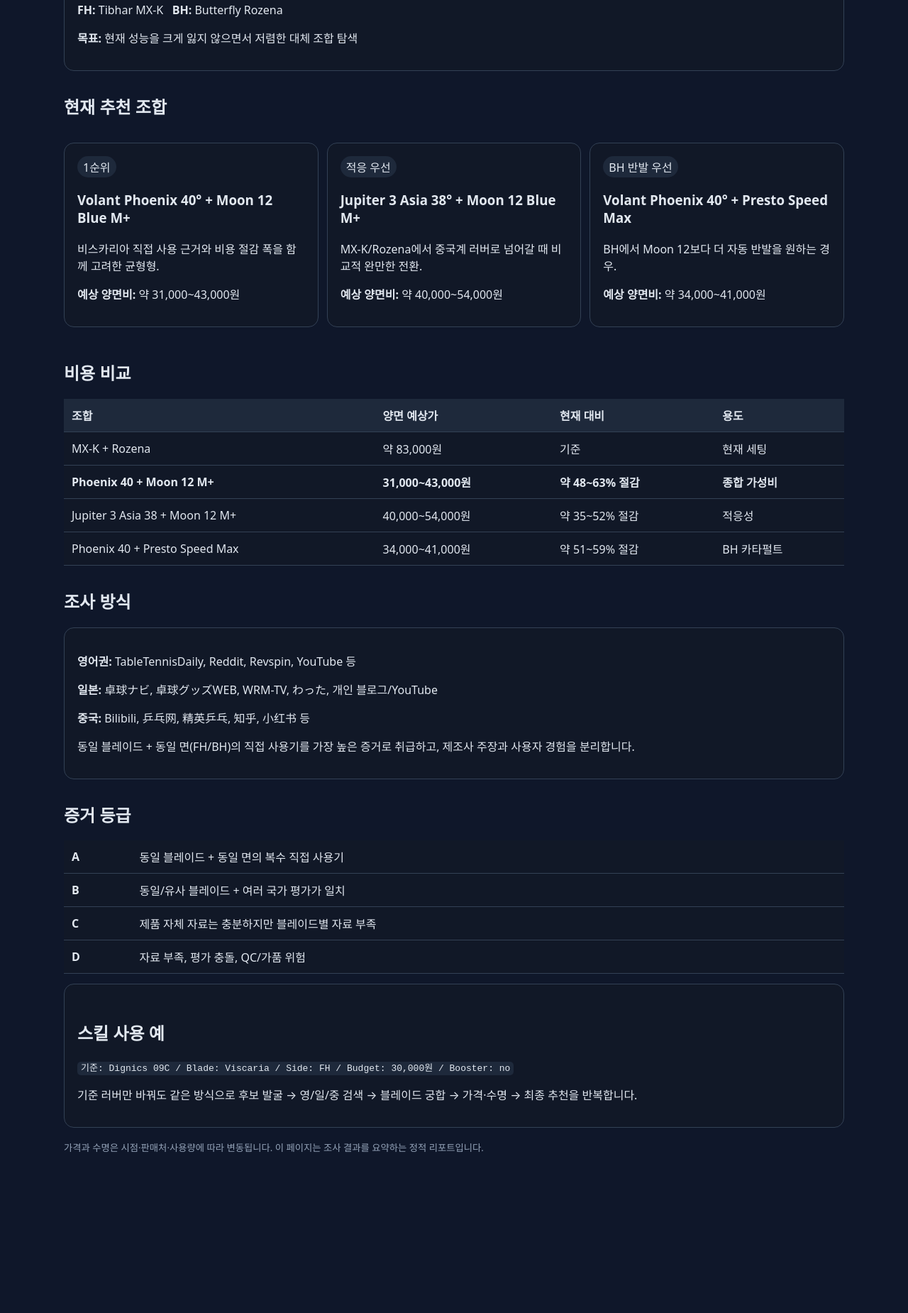
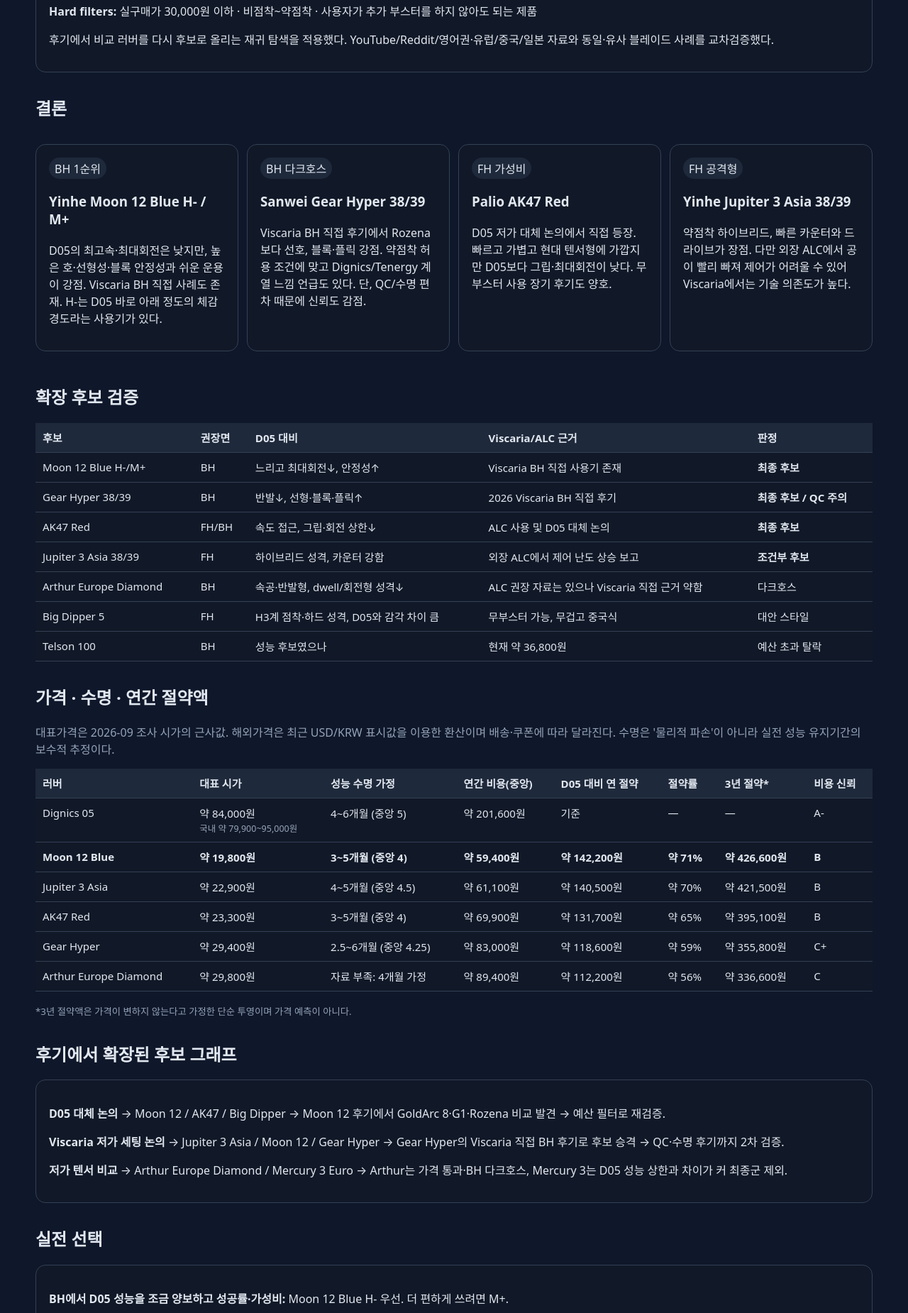
Before and after one commit to vdsluser/tt-search-tool, a plain HTML site: page docs/index.html in a window 1280 px wide. Shown: the part 293-2143 px from the top of the page at 71% size. Before the commit the page ends 2000 px from the top, so only its background shows below. Drawn offline with Linux system fonts and the light colour scheme.

Commit message:
Publish Dignics 05 Viscaria replacement research report

```diff
--- a/docs/index.html
+++ b/docs/index.html
@@ -1,75 +1,43 @@
 <!doctype html>
-<html lang="ko">
-<head>
-<meta charset="utf-8">
-<meta name="viewport" content="width=device-width,initial-scale=1">
-<title>TT Rubber Scout</title>
+<html lang="ko"><head><meta charset="utf-8"><meta name="viewport" content="width=device-width,initial-scale=1">
+<title>TT Rubber Scout — Dignics 05 / Viscaria</title>
 <style>
-body{font-family:system-ui,-apple-system,"Noto Sans KR",sans-serif;margin:0;background:#0f172a;color:#e2e8f0}
-main{max-width:1100px;margin:auto;padding:32px 20px 64px}
-h1{font-size:2rem;margin-bottom:.3rem}h2{margin-top:2rem}
-.card{background:#111827;border:1px solid #334155;border-radius:14px;padding:18px;margin:14px 0}
-.grid{display:grid;grid-template-columns:repeat(auto-fit,minmax(220px,1fr));gap:12px}
-table{width:100%;border-collapse:collapse;background:#111827}
-th,td{padding:11px;border-bottom:1px solid #334155;text-align:left}
-th{background:#1e293b}
-.badge{display:inline-block;padding:3px 8px;border-radius:999px;background:#1e293b}
-.best{font-weight:700}
-small,.muted{color:#94a3b8}
-a{color:#93c5fd}
-code{background:#1e293b;padding:2px 5px;border-radius:5px}
-</style>
-</head>
-<body><main>
-<h1>TT Rubber Scout</h1>
-<p class="muted">다국어 후기 + 블레이드 궁합 + 가격 + 수명까지 포함하는 탁구 러버 리서치</p>
+body{font-family:system-ui,-apple-system,"Noto Sans KR",sans-serif;margin:0;background:#0f172a;color:#e2e8f0}main{max-width:1180px;margin:auto;padding:32px 20px 64px}h1{font-size:2rem;margin-bottom:.3rem}h2{margin-top:2rem}.card{background:#111827;border:1px solid #334155;border-radius:14px;padding:18px;margin:14px 0}.grid{display:grid;grid-template-columns:repeat(auto-fit,minmax(240px,1fr));gap:12px}table{width:100%;border-collapse:collapse;background:#111827;font-size:.94rem}th,td{padding:10px;border-bottom:1px solid #334155;text-align:left;vertical-align:top}th{background:#1e293b}.badge{display:inline-block;padding:3px 8px;border-radius:999px;background:#1e293b}.best{font-weight:700}small,.muted{color:#94a3b8}a{color:#93c5fd}code{background:#1e293b;padding:2px 5px;border-radius:5px}.scroll{overflow-x:auto}
+</style></head><body><main>
+<h1>TT Rubber Scout</h1><p class="muted">Dignics 05 대체 조사 · Viscaria · FH/BH · 장당 30,000원 이하 · 약점착까지 · 추가 부스터 없음</p>
+<div class="card"><h2>조사 조건 · 2026-09-25</h2><p><b>Reference:</b> Butterfly Dignics 05 &nbsp; <b>Blade:</b> Viscaria &nbsp; <b>Side:</b> FH / BH</p><p><b>Hard filters:</b> 실구매가 30,000원 이하 · 비점착~약점착 · 사용자가 추가 부스터를 하지 않아도 되는 제품</p><p>후기에서 비교 러버를 다시 후보로 올리는 재귀 탐색을 적용했다. YouTube/Reddit/영어권·유럽/중국/일본 자료와 동일·유사 블레이드 사례를 교차검증했다.</p></div>
 
-<div class="card">
-<h2>현재 기준 세팅</h2>
-<p><strong>Blade:</strong> Butterfly Viscaria</p>
-<p><strong>FH:</strong> Tibhar MX-K &nbsp; <strong>BH:</strong> Butterfly Rozena</p>
-<p><strong>목표:</strong> 현재 성능을 크게 잃지 않으면서 저렴한 대체 조합 탐색</p>
+<h2>결론</h2><div class="grid">
+<div class="card"><span class="badge">BH 1순위</span><h3>Yinhe Moon 12 Blue H- / M+</h3><p>D05의 최고속·최대회전은 낮지만, 높은 호·선형성·블록 안정성과 쉬운 운용이 강점. Viscaria BH 직접 사례도 존재. H-는 D05 바로 아래 정도의 체감 경도라는 사용기가 있다.</p></div>
+<div class="card"><span class="badge">BH 다크호스</span><h3>Sanwei Gear Hyper 38/39</h3><p>Viscaria BH 직접 후기에서 Rozena보다 선호, 블록·플릭 강점. 약점착 허용 조건에 맞고 Dignics/Tenergy 계열 느낌 언급도 있다. 단, QC/수명 편차 때문에 신뢰도 감점.</p></div>
+<div class="card"><span class="badge">FH 가성비</span><h3>Palio AK47 Red</h3><p>D05 저가 대체 논의에서 직접 등장. 빠르고 가볍고 현대 텐서형에 가깝지만 D05보다 그립·최대회전이 낮다. 무부스터 사용 장기 후기도 양호.</p></div>
+<div class="card"><span class="badge">FH 공격형</span><h3>Yinhe Jupiter 3 Asia 38/39</h3><p>약점착 하이브리드, 빠른 카운터와 드라이브가 장점. 다만 외장 ALC에서 공이 빨리 빠져 제어가 어려울 수 있어 Viscaria에서는 기술 의존도가 높다.</p></div>
 </div>
 
-<h2>현재 추천 조합</h2>
-<div class="grid">
-<div class="card"><span class="badge">1순위</span><h3>Volant Phoenix 40° + Moon 12 Blue M+</h3><p>비스카리아 직접 사용 근거와 비용 절감 폭을 함께 고려한 균형형.</p><p><strong>예상 양면비:</strong> 약 31,000~43,000원</p></div>
-<div class="card"><span class="badge">적응 우선</span><h3>Jupiter 3 Asia 38° + Moon 12 Blue M+</h3><p>MX-K/Rozena에서 중국계 러버로 넘어갈 때 비교적 완만한 전환.</p><p><strong>예상 양면비:</strong> 약 40,000~54,000원</p></div>
-<div class="card"><span class="badge">BH 반발 우선</span><h3>Volant Phoenix 40° + Presto Speed Max</h3><p>BH에서 Moon 12보다 더 자동 반발을 원하는 경우.</p><p><strong>예상 양면비:</strong> 약 34,000~41,000원</p></div>
-</div>
+<h2>확장 후보 검증</h2><div class="scroll"><table><thead><tr><th>후보</th><th>권장면</th><th>D05 대비</th><th>Viscaria/ALC 근거</th><th>판정</th></tr></thead><tbody>
+<tr><td>Moon 12 Blue H-/M+</td><td>BH</td><td>느리고 최대회전↓, 안정성↑</td><td>Viscaria BH 직접 사용기 존재</td><td><b>최종 후보</b></td></tr>
+<tr><td>Gear Hyper 38/39</td><td>BH</td><td>반발↓, 선형·블록·플릭↑</td><td>2026 Viscaria BH 직접 후기</td><td><b>최종 후보 / QC 주의</b></td></tr>
+<tr><td>AK47 Red</td><td>FH/BH</td><td>속도 접근, 그립·회전 상한↓</td><td>ALC 사용 및 D05 대체 논의</td><td><b>최종 후보</b></td></tr>
+<tr><td>Jupiter 3 Asia 38/39</td><td>FH</td><td>하이브리드 성격, 카운터 강함</td><td>외장 ALC에서 제어 난도 상승 보고</td><td><b>조건부 후보</b></td></tr>
+<tr><td>Arthur Europe Diamond</td><td>BH</td><td>속공·반발형, dwell/회전형 성격↓</td><td>ALC 권장 자료는 있으나 Viscaria 직접 근거 약함</td><td>다크호스</td></tr>
+<tr><td>Big Dipper 5</td><td>FH</td><td>H3계 점착·하드 성격, D05와 감각 차이 큼</td><td>무부스터 가능, 무겁고 중국식</td><td>대안 스타일</td></tr>
+<tr><td>Telson 100</td><td>BH</td><td>성능 후보였으나</td><td>현재 약 36,800원</td><td>예산 초과 탈락</td></tr>
+</tbody></table></div>
 
-<h2>비용 비교</h2>
-<table>
-<thead><tr><th>조합</th><th>양면 예상가</th><th>현재 대비</th><th>용도</th></tr></thead>
-<tbody>
-<tr><td>MX-K + Rozena</td><td>약 83,000원</td><td>기준</td><td>현재 세팅</td></tr>
-<tr class="best"><td>Phoenix 40 + Moon 12 M+</td><td>31,000~43,000원</td><td>약 48~63% 절감</td><td>종합 가성비</td></tr>
-<tr><td>Jupiter 3 Asia 38 + Moon 12 M+</td><td>40,000~54,000원</td><td>약 35~52% 절감</td><td>적응성</td></tr>
-<tr><td>Phoenix 40 + Presto Speed Max</td><td>34,000~41,000원</td><td>약 51~59% 절감</td><td>BH 카타펄트</td></tr>
-</tbody>
-</table>
+<h2>가격 · 수명 · 연간 절약액</h2><p class="muted">대표가격은 2026-09 조사 시가의 근사값. 해외가격은 최근 USD/KRW 표시값을 이용한 환산이며 배송·쿠폰에 따라 달라진다. 수명은 '물리적 파손'이 아니라 실전 성능 유지기간의 보수적 추정이다.</p>
+<div class="scroll"><table><thead><tr><th>러버</th><th>대표 시가</th><th>성능 수명 가정</th><th>연간 비용(중앙)</th><th>D05 대비 연 절약</th><th>절약률</th><th>3년 절약*</th><th>비용 신뢰</th></tr></thead><tbody>
+<tr><td>Dignics 05</td><td>약 84,000원<br><small>국내 약 79,900~95,000원</small></td><td>4~6개월 (중앙 5)</td><td>약 201,600원</td><td>기준</td><td>—</td><td>—</td><td>A-</td></tr>
+<tr class="best"><td>Moon 12 Blue</td><td>약 19,800원</td><td>3~5개월 (중앙 4)</td><td>약 59,400원</td><td>약 142,200원</td><td>약 71%</td><td>약 426,600원</td><td>B</td></tr>
+<tr><td>Jupiter 3 Asia</td><td>약 22,900원</td><td>4~5개월 (중앙 4.5)</td><td>약 61,100원</td><td>약 140,500원</td><td>약 70%</td><td>약 421,500원</td><td>B</td></tr>
+<tr><td>AK47 Red</td><td>약 23,300원</td><td>3~5개월 (중앙 4)</td><td>약 69,900원</td><td>약 131,700원</td><td>약 65%</td><td>약 395,100원</td><td>B</td></tr>
+<tr><td>Gear Hyper</td><td>약 29,400원</td><td>2.5~6개월 (중앙 4.25)</td><td>약 83,000원</td><td>약 118,600원</td><td>약 59%</td><td>약 355,800원</td><td>C+</td></tr>
+<tr><td>Arthur Europe Diamond</td><td>약 29,800원</td><td>자료 부족: 4개월 가정</td><td>약 89,400원</td><td>약 112,200원</td><td>약 56%</td><td>약 336,600원</td><td>C</td></tr>
+</tbody></table></div><p><small>*3년 절약액은 가격이 변하지 않는다고 가정한 단순 투영이며 가격 예측이 아니다.</small></p>
 
-<h2>조사 방식</h2>
-<div class="card">
-<p><strong>영어권:</strong> TableTennisDaily, Reddit, Revspin, YouTube 등</p>
-<p><strong>일본:</strong> 卓球ナビ, 卓球グッズWEB, WRM-TV, わった, 개인 블로그/YouTube</p>
-<p><strong>중국:</strong> Bilibili, 乒乓网, 精英乒乓, 知乎, 小红书 등</p>
-<p>동일 블레이드 + 동일 면(FH/BH)의 직접 사용기를 가장 높은 증거로 취급하고, 제조사 주장과 사용자 경험을 분리합니다.</p>
-</div>
+<h2>후기에서 확장된 후보 그래프</h2><div class="card"><p><b>D05 대체 논의</b> → Moon 12 / AK47 / Big Dipper → Moon 12 후기에서 GoldArc 8·G1·Rozena 비교 발견 → 예산 필터로 재검증.</p><p><b>Viscaria 저가 세팅 논의</b> → Jupiter 3 Asia / Moon 12 / Gear Hyper → Gear Hyper의 Viscaria 직접 BH 후기로 후보 승격 → QC·수명 후기까지 2차 검증.</p><p><b>저가 텐서 비교</b> → Arthur Europe Diamond / Mercury 3 Euro → Arthur는 가격 통과·BH 다크호스, Mercury 3는 D05 성능 상한과 차이가 커 최종군 제외.</p></div>
 
-<h2>증거 등급</h2>
-<table><tbody>
-<tr><td><strong>A</strong></td><td>동일 블레이드 + 동일 면의 복수 직접 사용기</td></tr>
-<tr><td><strong>B</strong></td><td>동일/유사 블레이드 + 여러 국가 평가가 일치</td></tr>
-<tr><td><strong>C</strong></td><td>제품 자체 자료는 충분하지만 블레이드별 자료 부족</td></tr>
-<tr><td><strong>D</strong></td><td>자료 부족, 평가 충돌, QC/가품 위험</td></tr>
-</tbody></table>
+<h2>실전 선택</h2><div class="card"><p><b>BH에서 D05 성능을 조금 양보하고 성공률·가성비:</b> Moon 12 Blue H- 우선. 더 편하게 쓰려면 M+.</p><p><b>BH에서 약점착과 선형 제어를 허용하고 실험:</b> Gear Hyper 38/39. 다만 공식/신뢰 판매처 구매 권장.</p><p><b>FH에서 비점착에 가까운 빠른 저가형:</b> AK47 Red. D05의 그립 상한까지 기대하면 안 된다.</p><p><b>FH에서 약점착 하이브리드까지 허용:</b> Jupiter 3 Asia 38/39. Viscaria 외장 ALC 특성 때문에 충분한 임팩트와 닫힌 각이 필요하다.</p></div>
 
-<div class="card">
-<h2>스킬 사용 예</h2>
-<p><code>기준: Dignics 09C / Blade: Viscaria / Side: FH / Budget: 30,000원 / Booster: no</code></p>
-<p>기준 러버만 바꿔도 같은 방식으로 후보 발굴 → 영/일/중 검색 → 블레이드 궁합 → 가격·수명 → 최종 추천을 반복합니다.</p>
-</div>
-
-<p class="muted"><small>가격과 수명은 시점·판매처·사용량에 따라 변동됩니다. 이 페이지는 조사 결과를 요약하는 정적 리포트입니다.</small></p>
+<h2>증거 등급</h2><table><tbody><tr><td><b>A</b></td><td>동일 블레이드+동일 면 복수 직접 근거</td></tr><tr><td><b>B</b></td><td>동일/유사 블레이드 + 다지역 후기 일치</td></tr><tr><td><b>C</b></td><td>제품 후기 충분, 블레이드 특정 근거 부족</td></tr><tr><td><b>D</b></td><td>자료 부족/QC·가품/충돌 미해결</td></tr></tbody></table>
+<p class="muted"><small>정적 리포트. 가격·수명은 판매처, 환율, 훈련량, 타법에 따라 달라진다. D05와 완전히 동일한 3만원 이하 제품이 있다는 뜻이 아니라 각 특성을 얼마나 보존하는지 비교한 결과다.</small></p>
 </main></body></html>
```
